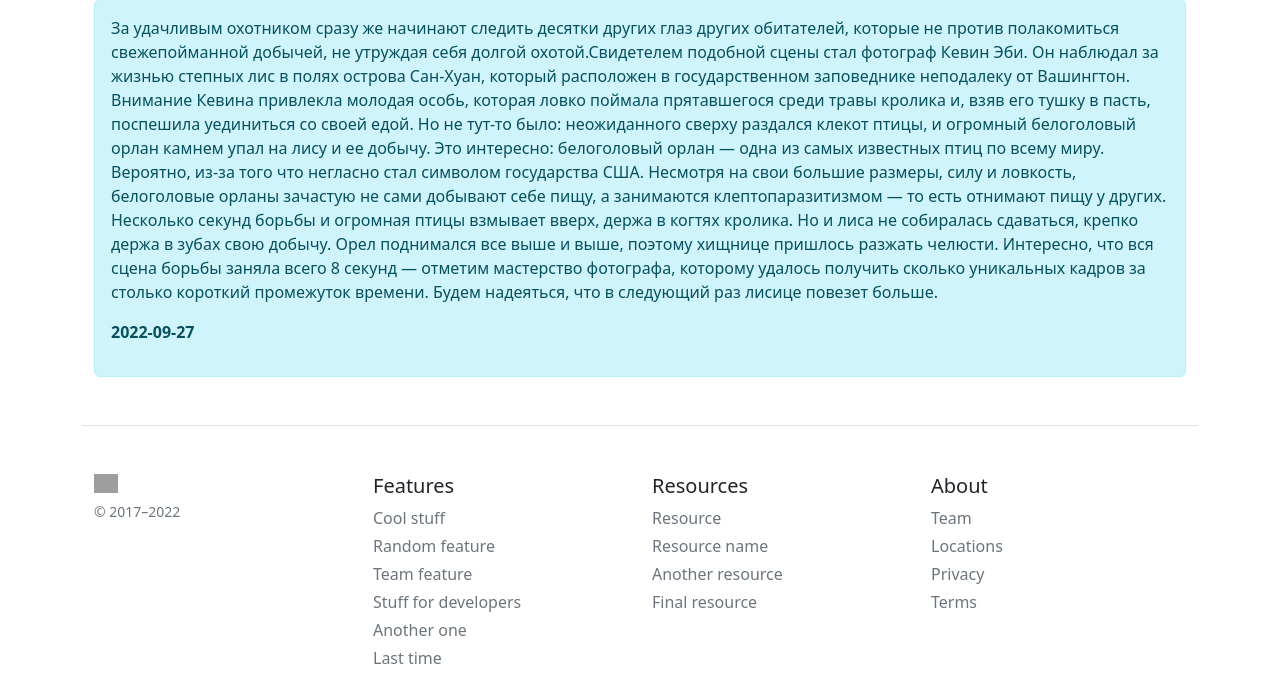
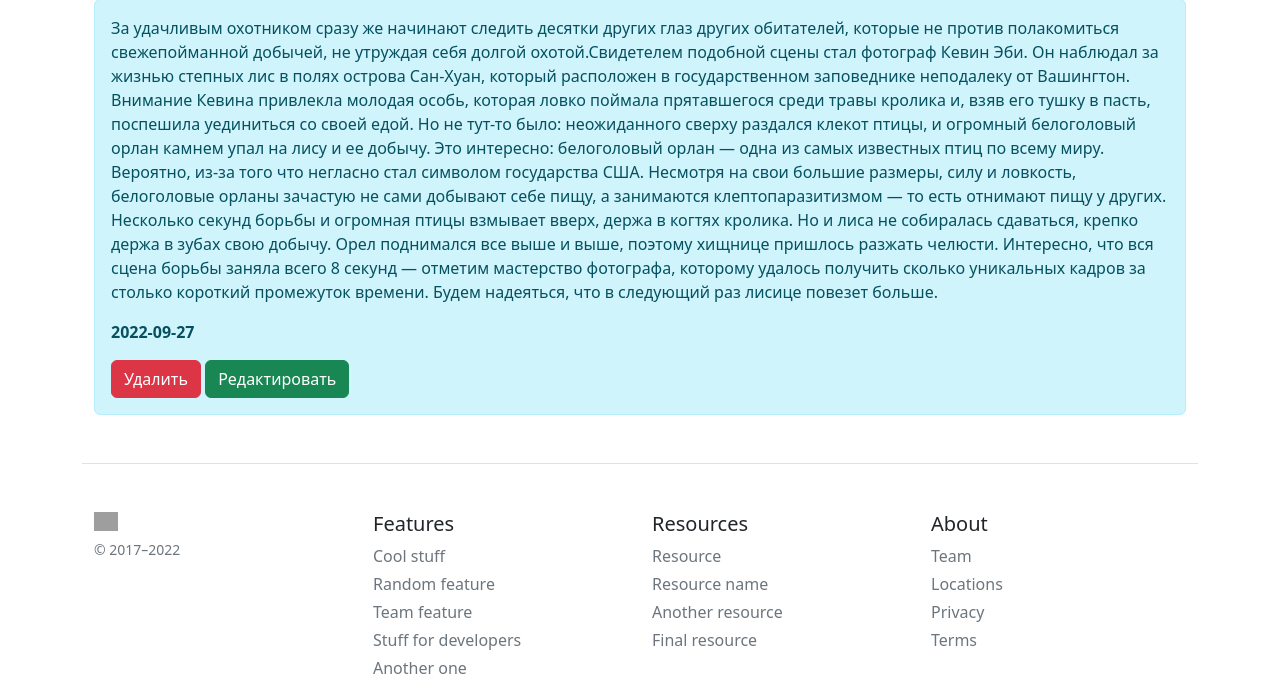
Before and after one commit to konamichi/Flask-blog, a Flask app: template templates/post_detail.html in a window 1280 px wide. Shown: the part 106-784 px from the top of the page. Run offline with Flask 2, Linux system fonts and the light colour scheme; data comes from the database, SQL or seed files in the repository; the template is opened without the code that fills it: values that come from a table or form of the project are taken from there, most other values are stand-ins (such as "Sample title", 1, 10 or a date in 2020); grey boxes are pictures that could not be loaded.

Commit message:
fix: add two buttons in post_detail.html

```diff
--- a/templates/post_detail.html
+++ b/templates/post_detail.html
@@ -10,6 +10,8 @@
     <div class="alert alert-info">
         <p>{{ post.text }}</p>
         <p><b>{{ post.date.date() }}</b></p>
+        <a href="/posts/{{ elem.id }}/del" class="btn btn-danger">Удалить</a>
+        <a href="/posts/{{ elem.id }}/upd" class="btn btn-success">Редактировать</a>
     </div>
 </div>
 {% endblock%}
```
